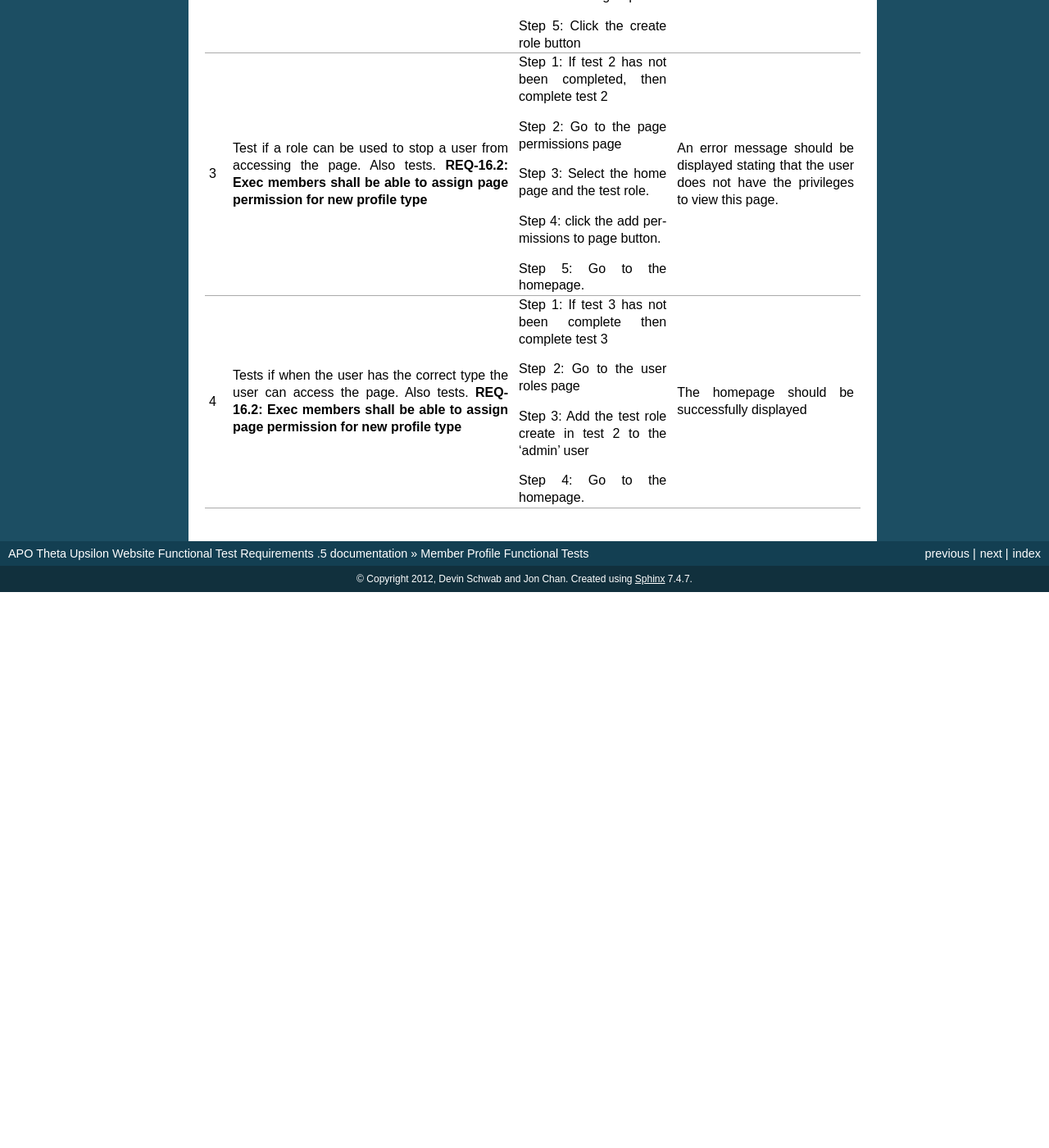
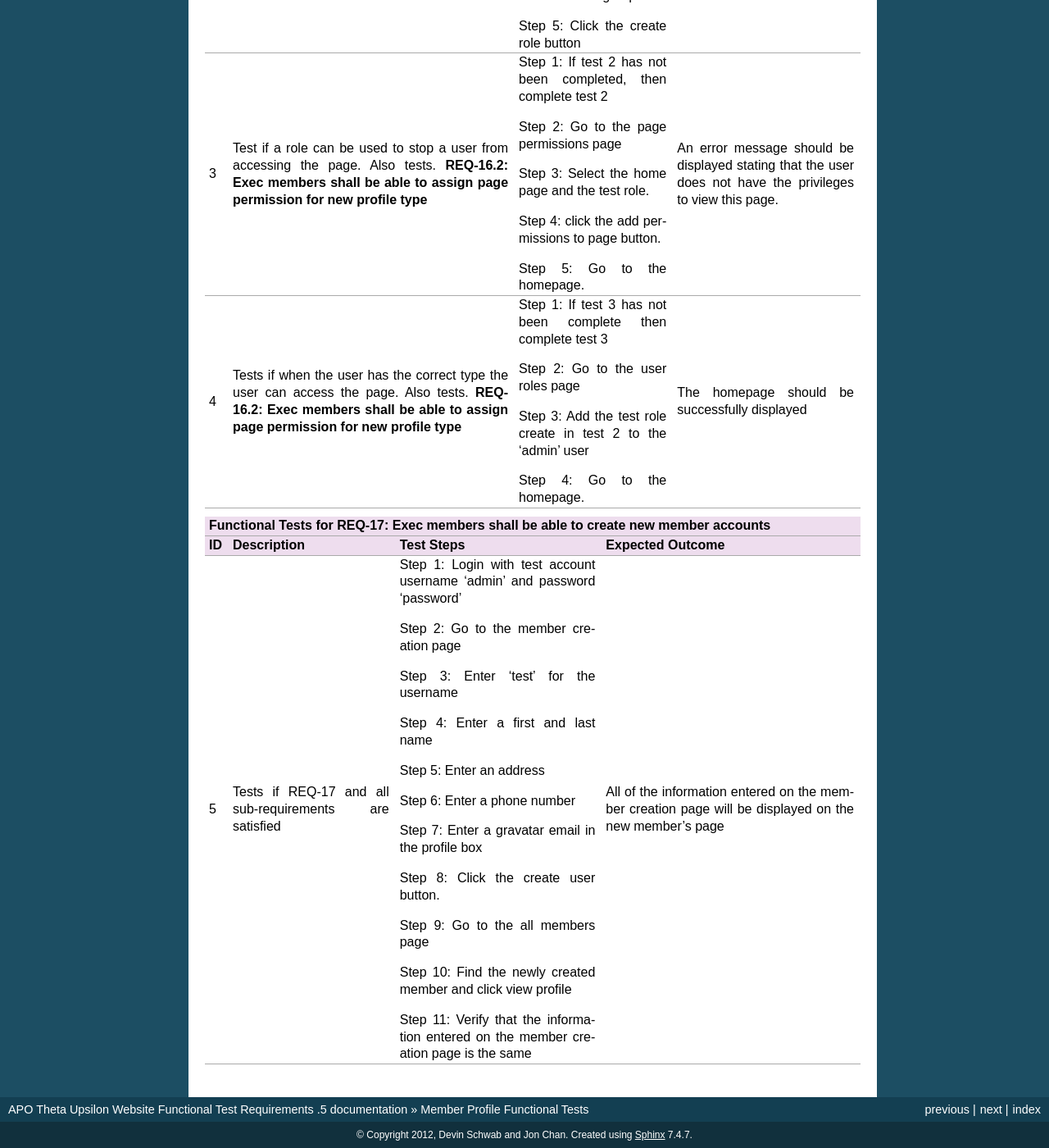
Before and after one commit to JSatterf1579/apo-website, a Sphinx documentation site: the page built from docs/functional_tests/source/member_profiles.rst, in a window 1280 px wide and 1400 px high, scrolled down 591 px. Shown: the whole window at 82% size. Built offline with Sphinx 7.4.7, drawn with Linux system fonts in a browser that asks for light colours; before the commit the page ends 1313 px from its top, so only the background shows below that.

Commit message:
Added the functional test for REQ-17 and all sub-requirements

```diff
--- a/docs/functional_tests/source/member_profiles.rst
+++ b/docs/functional_tests/source/member_profiles.rst
@@ -93,3 +93,65 @@ Member Profile Functional Tests
 |               |               |Step 4: Go to  |               |
 |               |               |the homepage.  |               |
 +---------------+---------------+---------------+---------------+
+
+
++----------------------------------------------------------------+
+|Functional Tests for REQ-17: Exec members shall be able to      |
+|create new member accounts                                      |
++---------------+----------------+---------------+---------------+
+|ID             |Description     |Test Steps     |Expected       |
+|               |                |               |Outcome        |
++===============+================+===============+===============+
+|5              |Tests if REQ-17 |Step 1: Login  |All of the     |
+|               |and all         |with test      |information    |
+|               |sub-requirements|account        |entered on the |
+|               |are satisfied   |username       |member creation|
+|               |                |'admin' and    |page will be   |
+|               |                |password       |displayed on   |
+|               |                |'password'     |the new        |
+|               |                |               |member's page  |
+|               |                |Step 2: Go to  |               |
+|               |                |the member     |               |
+|               |                |creation page  |               |
+|               |                |               |               |
+|               |                |Step 3: Enter  |               |
+|               |                |'test' for the |               |
+|               |                |username       |               |
+|               |                |               |               |
+|               |                |Step 4: Enter a|               |
+|               |                |first and last |               |
+|               |                |name           |               |
+|               |                |               |               |
+|               |                |Step 5: Enter  |               |
+|               |                |an address     |               |
+|               |                |               |               |
+|               |                |Step 6: Enter a|               |
+|               |                |phone number   |               |
+|               |                |               |               |
+|               |                |Step 7: Enter a|               |
+|               |                |gravatar email |               |
+|               |                |in the profile |               |
+|               |                |box            |               |
+|               |                |               |               |
+|               |                |Step 8: Click  |               |
+|               |                |the create user|               |
+|               |                |button.        |               |
+|               |                |               |               |
+|               |                |Step 9: Go to  |               |
+|               |                |the all members|               |
+|               |                |page           |               |
+|               |                |               |               |
+|               |                |Step 10: Find  |               |
+|               |                |the newly      |               |
+|               |                |created member |               |
+|               |                |and click view |               |
+|               |                |profile        |               |
+|               |                |               |               |
+|               |                |Step 11: Verify|               |
+|               |                |that the       |               |
+|               |                |information    |               |
+|               |                |entered on the |               |
+|               |                |member creation|               |
+|               |                |page is the    |               |
+|               |                |same           |               |
++---------------+----------------+---------------+---------------+
```
